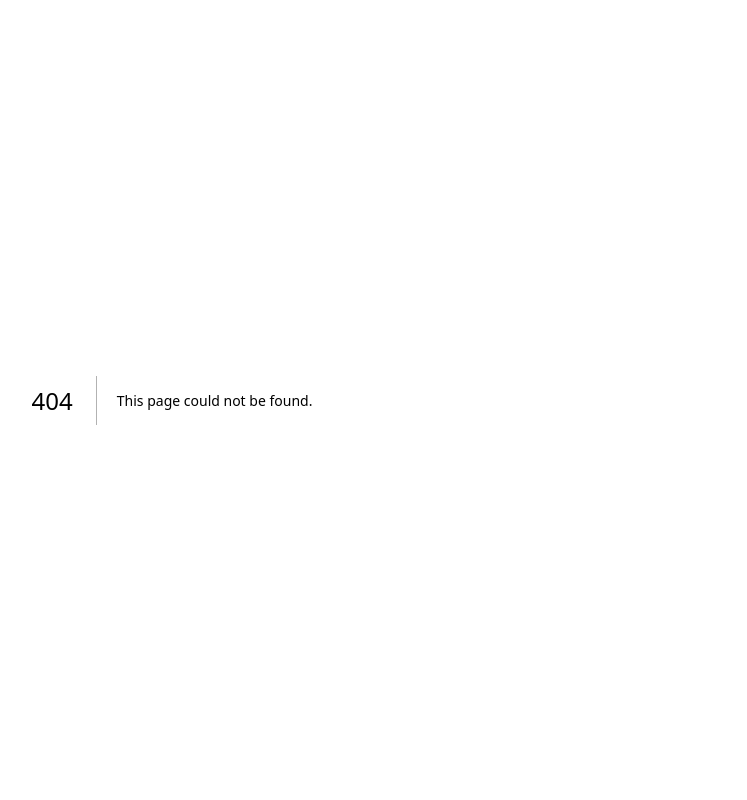
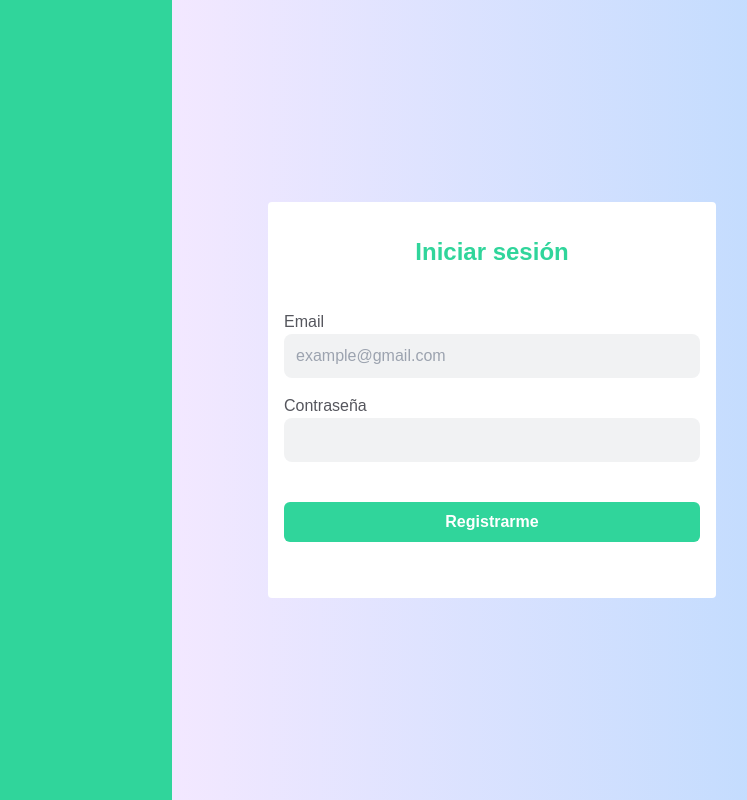
Before and after one commit to biigkeviindev/vuzoon, a Next.js app: page /sessions/signin in a window 1280 px wide. Before the commit this address had no page. Shown: the whole page, without its empty margins (468-1215 px from the left). Built offline with nearby package versions, Linux system fonts and the light colour scheme.

Commit message:
feat: Update login system

```diff
--- a/package.json
+++ b/package.json
@@ -12,6 +12,7 @@
     "axios": "^1.7.7",
     "mongodb": "^6.9.0",
     "next": "14.0.4",
+    "next-auth": "^4.24.7",
     "react": "^18",
     "react-dom": "^18",
     "react-hook-form": "^7.53.0",
--- a/pages/_app.tsx
+++ b/pages/_app.tsx
@@ -1,6 +1,14 @@
-import '@/styles/globals.css'
-import type { AppProps } from 'next/app'
+import "@/styles/globals.css";
+import { SessionProvider } from "next-auth/react";
+import type { AppProps } from "next/app";
 
-export default function App({ Component, pageProps }: AppProps) {
-  return <Component {...pageProps} />
+export default function App({
+  Component,
+  pageProps: { session, ...pageProps },
+}: AppProps) {
+  return (
+    <SessionProvider session={session}>
+      <Component {...pageProps} />
+    </SessionProvider>
+  );
 }
--- /dev/null
+++ b/pages/api/auth/[...nextauth].ts
@@ -0,0 +1,42 @@
+import { DB_CONNECTION, DB_NAME } from "@/config/connections";
+import axios from "axios";
+import { MongoClient } from "mongodb";
+import NextAuth from "next-auth/next";
+import Credentials from "next-auth/providers/credentials";
+
+declare module "next-auth" {
+  interface User {
+    id: number; // <- here it is
+  }
+}
+
+export const authOptions = {
+  providers: [
+    // @ts-ignore
+    Credentials({
+      name: "Credentials",
+      credentials: {
+        username: { label: "Username", type: "text", placeholder: "jsmith" },
+        password: { label: "Password", type: "password" },
+      },
+      async authorize(credentials: any, req: any) {
+        const session = await MongoClient.connect(DB_CONNECTION);
+        const db = session.db(DB_NAME);
+        const collection = db.collection("Customers");
+        const userToValidate = await collection.findOne({
+          email: credentials.username,
+        });
+        if (
+          userToValidate &&
+          userToValidate.password === credentials.password
+        ) {
+          return userToValidate as any;
+        }
+
+        return null;
+      },
+    }),
+  ],
+};
+
+export default NextAuth(authOptions);
--- /dev/null
+++ b/pages/api/customer/validate-session.ts
@@ -0,0 +1,15 @@
+import { DB_CONNECTION, DB_NAME } from "@/config/connections";
+import { MongoClient } from "mongodb";
+import type { NextApiRequest, NextApiResponse } from "next";
+
+export default async function handler(req: NextApiRequest, res: any) {
+  const session = await MongoClient.connect(DB_CONNECTION);
+  const db = session.db(DB_NAME);
+  const collection = db.collection("Customers");
+  const userToValidate = await collection.findOne({ email: req.body.username });
+  if (userToValidate && userToValidate.password === req.body.password) {
+    res.status(200).json({ result: userToValidate });
+  } else {
+    res.status(400).json({ result: null });
+  }
+}
--- /dev/null
+++ b/pages/sessions/signin.tsx
@@ -0,0 +1,80 @@
+import { signIn } from "next-auth/react";
+import { useRouter } from "next/router";
+import React, { useState } from "react";
+import { useForm } from "react-hook-form";
+
+const signup = () => {
+  const router = useRouter();
+  const [email, setEmail] = useState("");
+  const [password, setPassword] = useState("");
+
+  const {
+    register,
+    handleSubmit,
+    getValues,
+    watch,
+    formState: { errors },
+  } = useForm();
+
+  const login = async () => {
+    try {
+      const result = await signIn("credentials", {
+        username: email,
+        password: password,
+        callbackUrl: "/dashboard/properties",
+      });
+    } catch (e) {
+      console.error(e);
+    }
+  };
+  return (
+    <div className="flex  min-h-screen bg-gradient-to-r from-blue-100 via-purple-100 to-blue-200">
+      <div className="md:w-1/2 min-h-screen bg-[#30d59b]"></div>
+      <div className="w-full md:w-1/2 px-2 md:px-24 rounded-md flex justify-center items-center">
+        <div className="w-full rounded py-8 px-4 bg-white">
+          <div className="flex flex-col items-center mb-10">
+            <h2 className="text-[#30d59b] font-extrabold text-[24px]">
+              Iniciar sesión
+            </h2>
+          </div>
+          <div>
+            <form>
+              <div className="flex flex-col mb-4">
+                <label className="text-[#55565d]">Email</label>
+                <input
+                  value={email}
+                  onChange={(e) => setEmail(e.target.value)}
+                  type="email"
+                  placeholder="example@gmail.com"
+                />
+              </div>
+              <div className="flex flex-col mb-4">
+                <label className="text-[#55565d]">Contraseña</label>
+                <input
+                  value={password}
+                  onChange={(e) => setPassword(e.target.value)}
+                  type="text"
+                  placeholder=""
+                />
+              </div>
+              <div className="flex py-6">
+                <button
+                  type="submit"
+                  className="w-full bg-[#30d59b] font-bold py-2 rounded-md text-white"
+                  onClick={async (e) => {
+                    e.preventDefault();
+                    login();
+                  }}
+                >
+                  Registrarme
+                </button>
+              </div>
+            </form>
+          </div>
+        </div>
+      </div>
+    </div>
+  );
+};
+
+export default signup;
--- a/pages/auth/signup.tsx
+++ b/pages/sessions/signup.tsx
@@ -18,7 +18,6 @@ const signup = () => {
   const submit = async (values: any) => {
     try {
       const createCustomer = await axios.post(api_customer_post, values);
-      console.log(createCustomer.status);
       if (createCustomer.status === 200) {
         router.push("/dashboard/properties");
       }
```
Also changed, not shown: types/next-auth.d.ts (added, +11 -0 lines), 1 other file (tests, documents, lock files or other folders).
